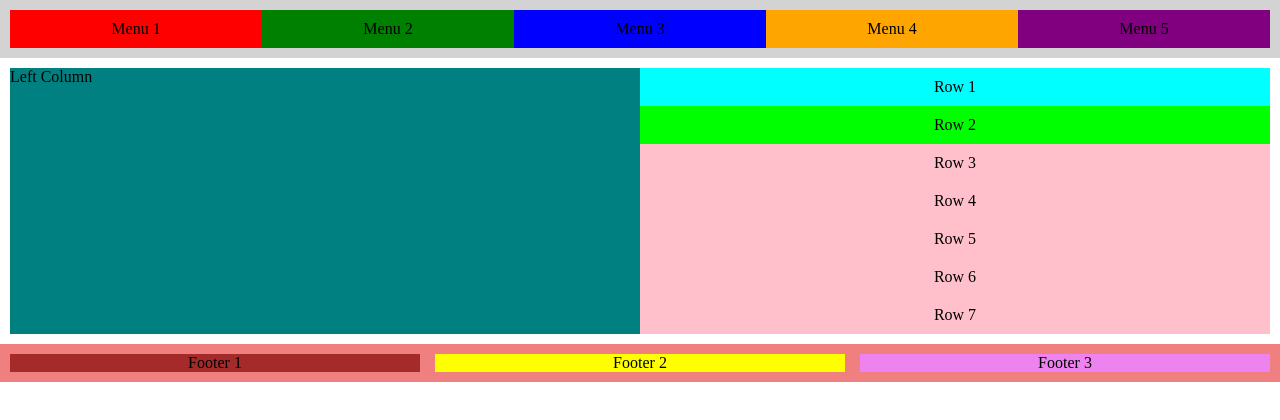
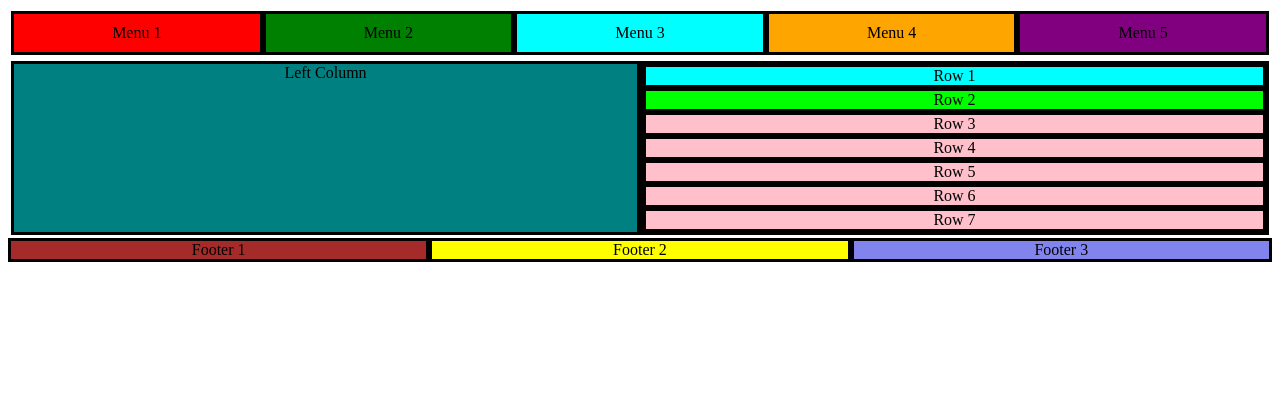
Before and after one commit to theTurnedPage/Assignment0_b_flex_Template, a plain HTML site: page index.html in a window 1280 px wide. Drawn offline with Linux system fonts and the light colour scheme.

Commit message:
Played around with padding and borders within the
Header, Content and Footer sections were modified.

```diff
--- a/css/style.css
+++ b/css/style.css
@@ -2,7 +2,6 @@ body {
     display: flex;
     flex-direction: column;
     height: 10vh;
-    margin: 0;
 }
 
 .header,
@@ -15,14 +14,14 @@ body {
 /* Header */
 .header {
     background-color: lightgray;
-    padding: 10px;
-    border: 10px black;
+    border: white solid;
 }
 
 .menu-item {
     flex: 1;
     text-align: center;
     padding: 10px;
+    border: solid;
 }
 
 .menu-item:nth-child(1) {
@@ -34,7 +33,7 @@ body {
 }
 
 .menu-item:nth-child(3) {
-    background-color: blue;
+    background-color: cyan;
 }
 
 .menu-item:nth-child(4) {
@@ -47,15 +46,16 @@ body {
 
 /* Content */
 .content {
-    flex: 3;
-    padding: 10px;
-    border: 10px black;
+    flex: 1;
+    border:  white solid;
 }
 
 .content-column {
     flex: 1;
     display: flex;
     flex-direction: column;
+    text-align: center;
+    border: black solid;
 }
 
 .left-column {
@@ -69,7 +69,7 @@ body {
 .right-column-item {
     flex: 1;
     text-align: center;
-    padding: 10px;
+    border: black solid;
 }
 
 /* Different background colors for right column items */
@@ -86,14 +86,12 @@ body {
 /* Footer */
 .footer {
     background-color: lightcoral;
-    gap: 15px;
-    padding: 10px;
-    border: 10px black;
 }
 
 .footer-column {
     flex: 1;
     text-align: center;
+    border: black solid;
 }
 
 .footer-column:nth-child(1) {
@@ -105,5 +103,5 @@ body {
 }
 
 .footer-column:nth-child(3) {
-    background-color: violet;
+    background-color: rgb(130, 132, 238);
 }
```
